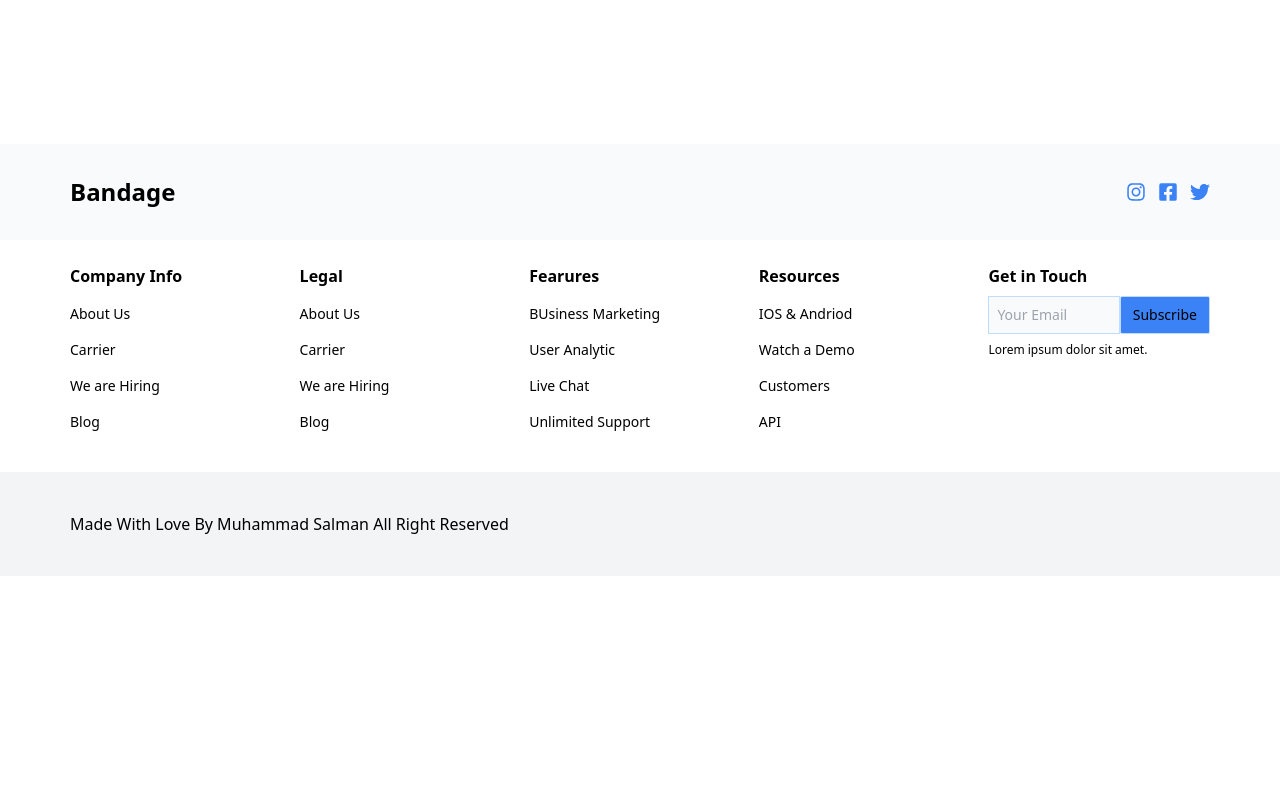
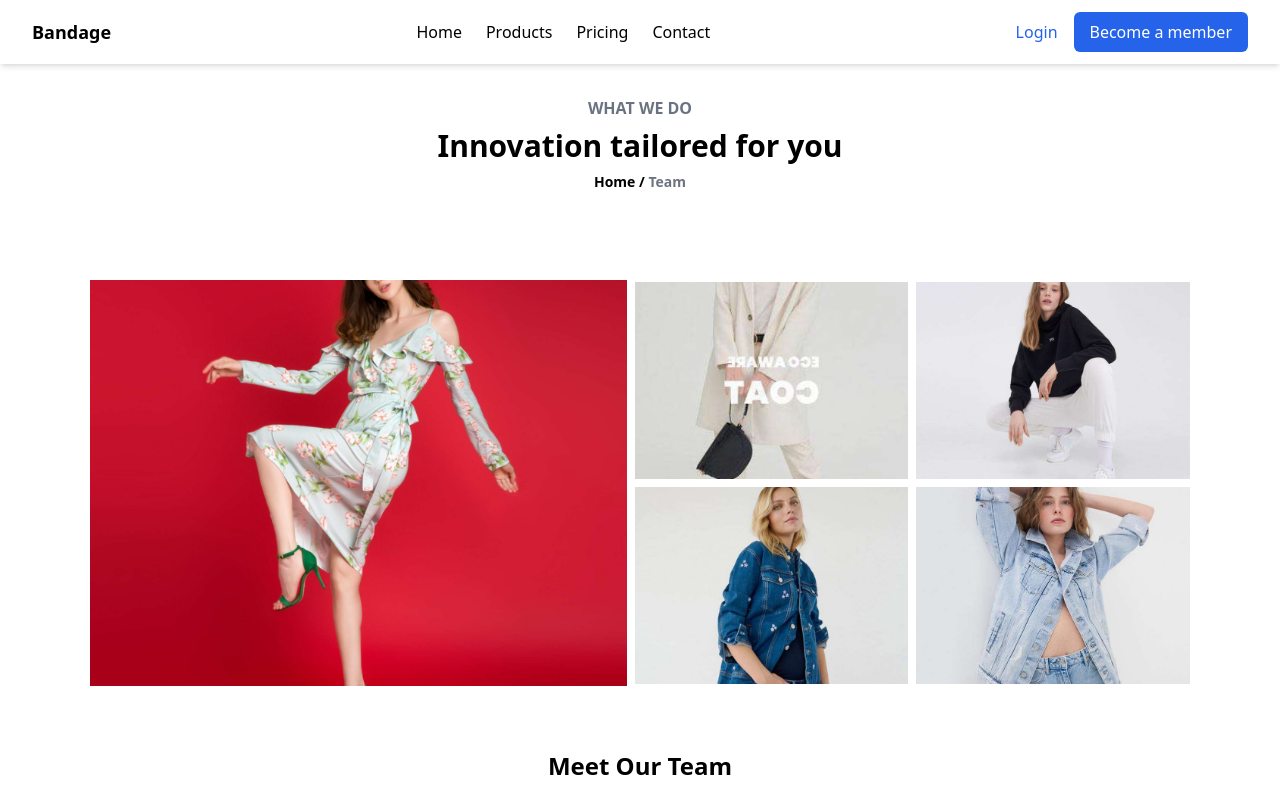
Before and after one commit to SalmanO7/Hackthon-Project, a Next.js app: page /product in a window 1280 px wide. Shown: the top 794 px of the page. Built offline with nearby package versions, Linux system fonts and the light colour scheme.

Commit message:
Complete E Commerce Project

```diff
--- a/app/product/page.tsx
+++ b/app/product/page.tsx
@@ -5,6 +5,8 @@ import AboutNavbar from "../pages/AboutNavbar";
 const Products = () => {
   return (
     <>
+      <AboutNavbar />
+      <AboutProducts />
     </>
   );
 };
```
